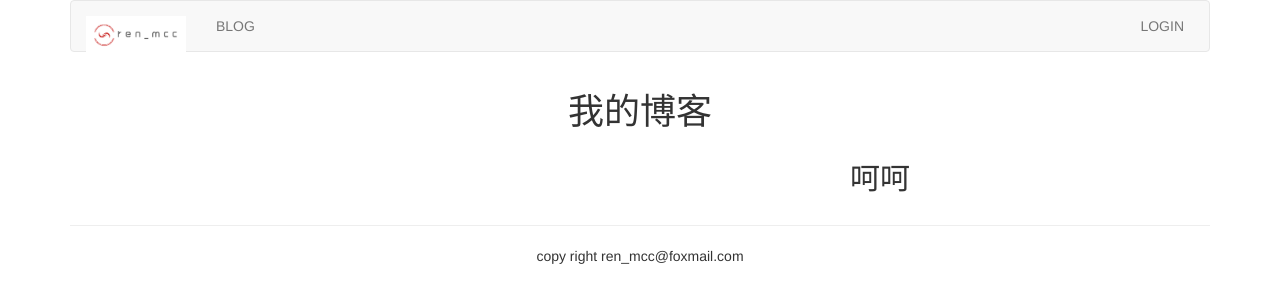
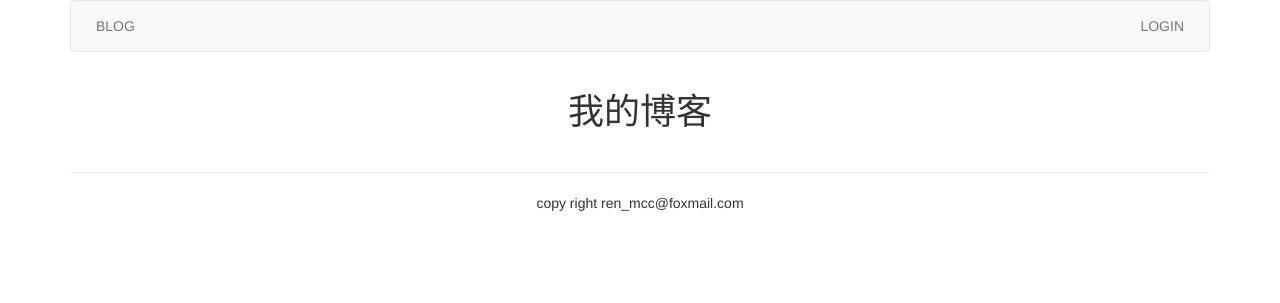
Before and after one commit to renmcc/blog, a Django app: page /blog/ in a window 1280 px wide. Shown: the top 303 px of the page. Run offline with Django 3.2, Linux system fonts and the light colour scheme; data that the repository does not hold is empty; some libraries are stand-ins or nearby versions.

Commit message:
修改样式

```diff
--- a/templates/blog/titles.html
+++ b/templates/blog/titles.html
@@ -12,8 +12,8 @@
                {% endfor %}
             </ul>
         </div>
-        <div class="col-xs-6 col-md-4">
-            <h2>呵呵</h2>
-        </div>
+{#        <div class="col-xs-6 col-md-4">#}
+{#            <h2>呵呵</h2>#}
+{#        </div>#}
     </div>
 {% endblock %}
--- a/templates/header.html
+++ b/templates/header.html
@@ -2,10 +2,10 @@
 <div class="container">
     <nav class="navbar navbar-default" role="navigation">
         <div class="navbar-header">
-            <a  class='navbar-brand' href="http://www.baidu.com"><img src="{% static '/images/logo.png' %}" width="100px"></a>
+{#            <a  class='navbar-brand' href="http://www.baidu.com"><img src="{% static '/images/logo.png' %}" width="100px"></a>#}
         </div>
         <div>
-            <ul class="nav navbar-nav" role="navigation">
+            <ul class="nav navbar-nav" role="navigation" style="margin-left:10px">
                 <li><a href="{% url 'blog:blog_title' %}">BLOG</a></li>
             </ul>
             <ul class="nav navbar-nav navbar-right" style="margin-right:10px">
```
